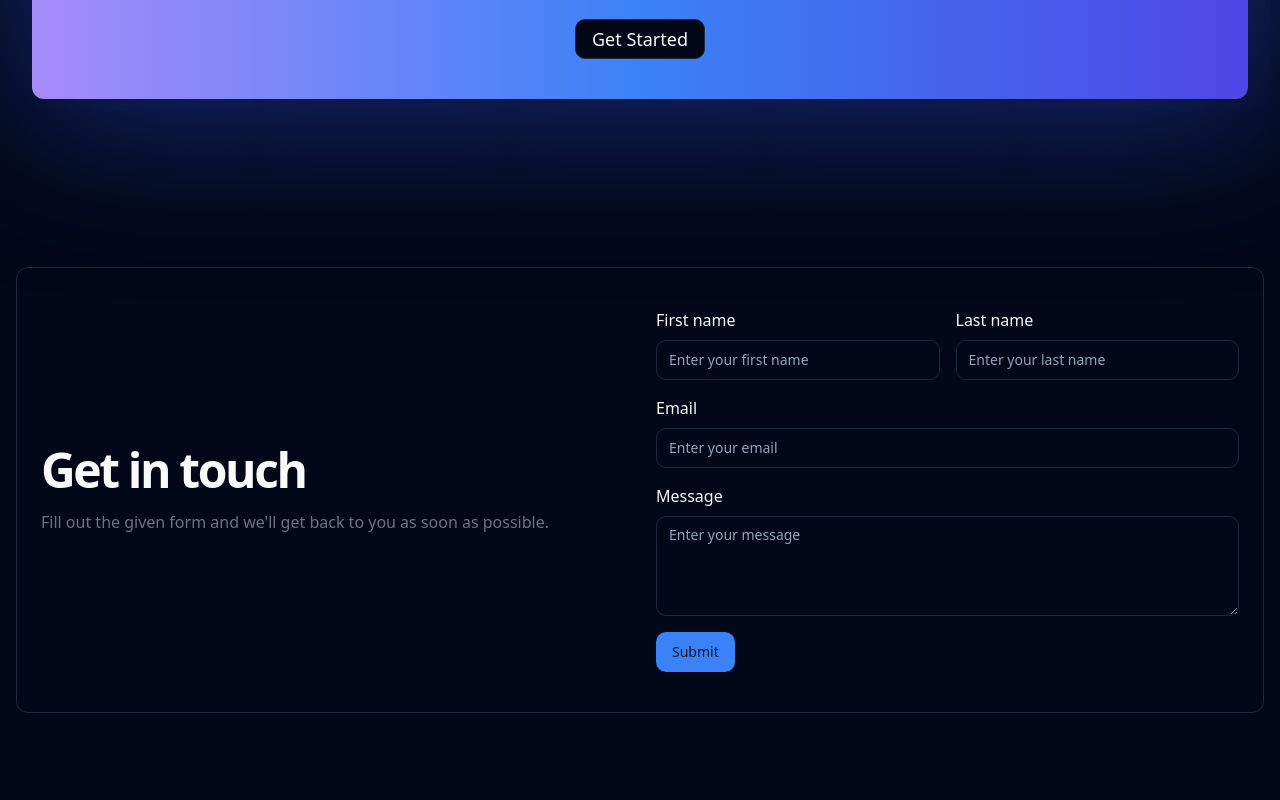
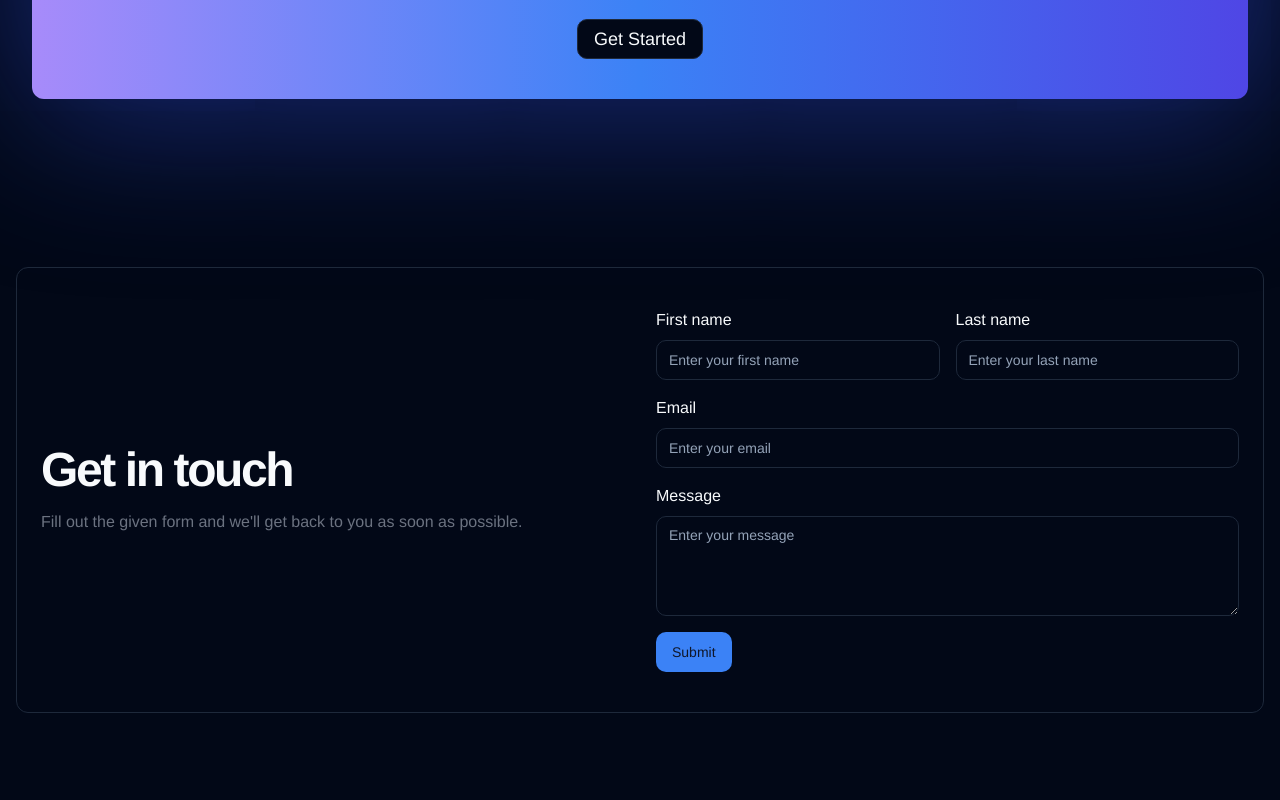
Before and after one commit to slaygun/LyfeLynk, a React (Vite) app: page / in a window 1280 px wide. Shown: the part 6240-7040 px from the top of the page. Built offline with nearby package versions, Linux system fonts and the light colour scheme.

Commit message:
font change

```diff
--- a/src/Navbar.jsx
+++ b/src/Navbar.jsx
@@ -90,7 +90,7 @@ const Navbar = () => {
                   to={link.id}
                   smooth={true}
                   duration={500}
-                  offset={-100}
+                  offset={-200}
                   onClick={() => setIsMenuOpen(false)} // Close menu on link click
                   className="cursor-pointer text-bold"
                 >
--- a/src/index.css
+++ b/src/index.css
@@ -67,6 +67,6 @@
     @apply bg-background text-foreground;
   }
   html {
-    @apply font-sans
+    @apply font-customFont
   }
 }
--- a/src/sections/AboutUs.jsx
+++ b/src/sections/AboutUs.jsx
@@ -43,13 +43,13 @@ const teamData = [
 
 export default function AboutUs() {
   return (
-    <section className="w-full py-12 md:py-24 lg:py-32">
+    <section  id="about"  className="w-full py-12 md:py-24 lg:py-32">
 
       <div class="circlePosition w-11/12 h-11/12 bg-[#367ed142] rounded-[100%] absolute -z-10 blur-[100px] flex justify-center items-center">
         <div class="circle w-[17rem] h-[17rem] bg-[#5743ee42] rounded-[100%]" />
       </div>
 
-      <div id="about" className="container px-4 grid items-center justify-center gap-4 text-center md:px-6 lg:gap-10">
+      <div className="container px-4 grid items-center justify-center gap-4 text-center md:px-6 lg:gap-10">
         <div className="space-y-3">
           <h2 className="text-3xl font-bold tracking-tighter sm:text-4xl md:text-5xl">About Us</h2>
           <p className="mx-auto max-w-[700px] text-gray-500 md:text-xl/relaxed lg:text-base/relaxed xl:text-xl/relaxed dark:text-gray-400">
--- a/src/sections/Contact.jsx
+++ b/src/sections/Contact.jsx
@@ -4,7 +4,7 @@ import { Button } from "@/components/ui/button";
 
 export default function Component() {
   return (
-    <section id="contact" className="flex items-center px-4 w-full py-12 md:py-24 lg:py-32">
+    <section id="contact" className="px-4 w-full py-12 md:py-24 lg:py-32">
       <div className="container px-4 md:px-6 p-10 border rounded-lg">
         <div className="grid items-center gap-8 lg:grid-cols-2">
           <div className="space-y-4">
--- a/tailwind.config.js
+++ b/tailwind.config.js
@@ -17,6 +17,9 @@ module.exports = {
       },
     },
     extend: {
+      fontFamily: {
+        customFont: ['Helvetica']
+      },
       colors: {
         border: "hsl(var(--border))",
         input: "hsl(var(--input))",
```
